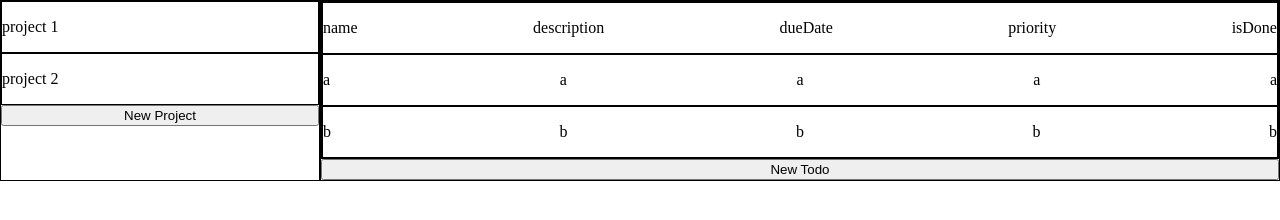
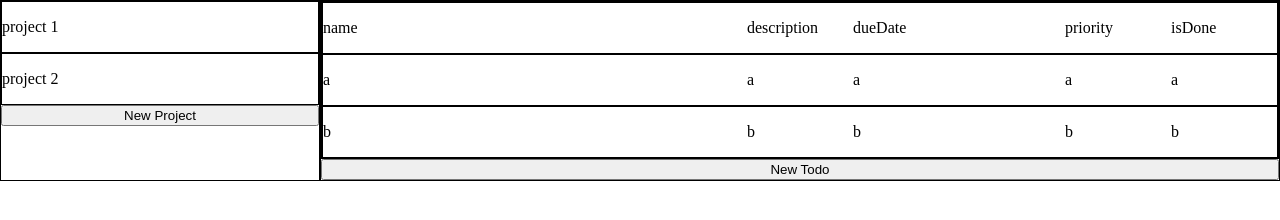
Before and after one commit to ehrelevant/todo-list, a plain HTML site: page index.html in a window 1280 px wide. Drawn offline with Linux system fonts and the light colour scheme.

Commit message:
change to grid css

```diff
--- a/style.css
+++ b/style.css
@@ -24,7 +24,6 @@ div, section {
 .todo {
     width: auto;
 
-    display: flex;
-    flex-direction: row;
-    justify-content: space-between;
+    display: grid;
+    grid-template-columns: 4fr 1fr 2fr 1fr 1fr;
 }
```
